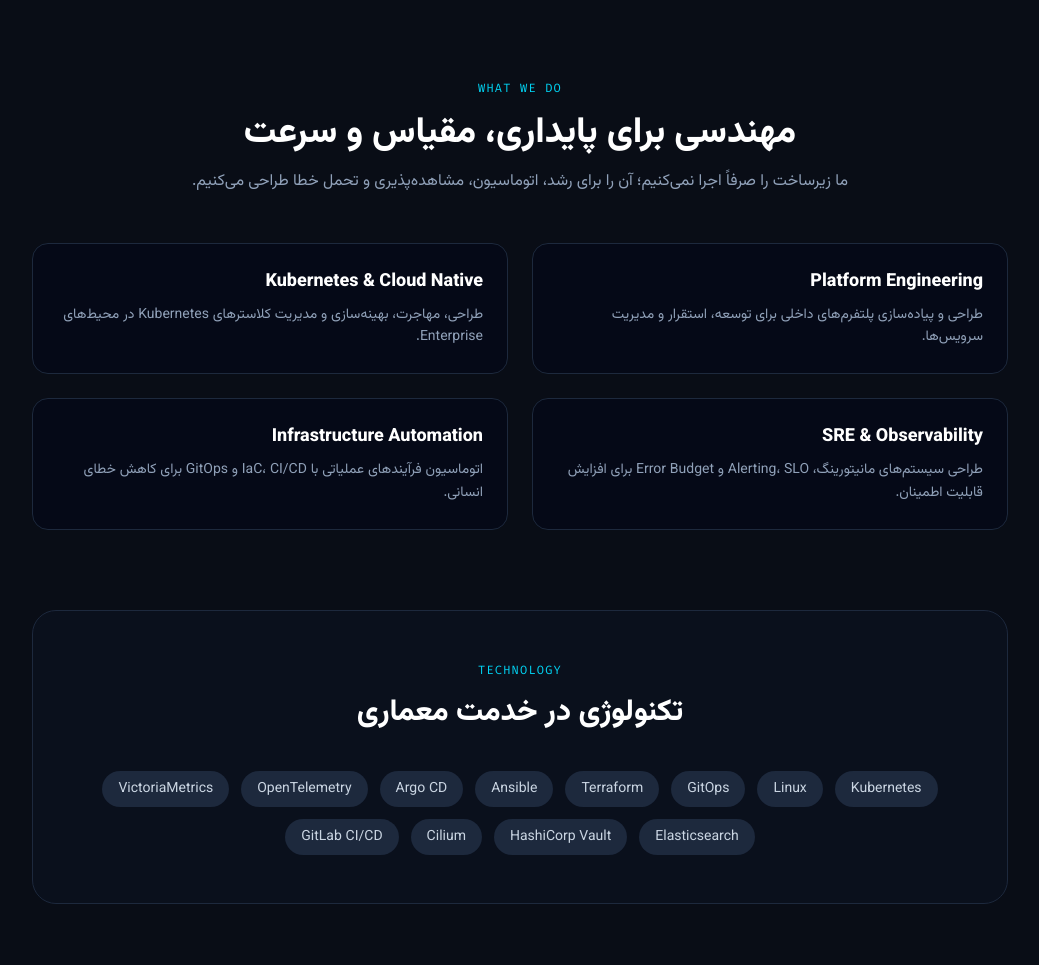
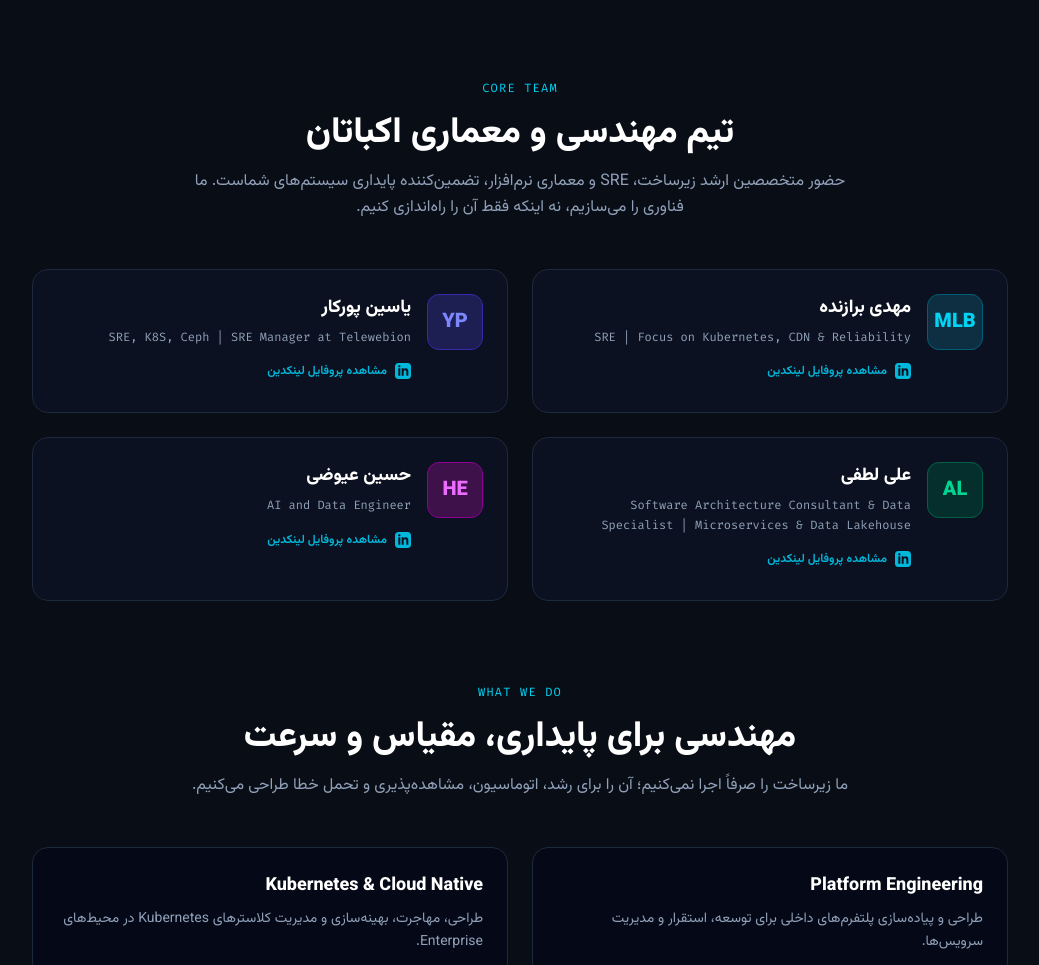
Before and after one commit to mbarazandeh110/ekbatan-website, an Astro site: page /about in a window 1280 px wide. Shown: the part 696-1661 px from the top of the page, without its empty margins (120-1159 px from the left). Built offline with nearby package versions, Linux system fonts and the light colour scheme; Astro itself is replaced by a stand-in of ours.

Commit message:
update about

```diff
--- a/src/pages/about.astro
+++ b/src/pages/about.astro
@@ -2,6 +2,42 @@
 import Layout from '../layouts/Layout.astro';
 import Navbar from '../components/Navbar.astro';
 import Footer from '../components/Footer.astro';
+
+// تعریف ساختار داده‌های تیم برای رندرینگ داینامیک و رعایت اصل DRY
+const teamMembers = [
+  {
+    name: "مهدی برازنده",
+    initials: "MLB",
+    colorClass: "text-cyan-400 bg-cyan-900/50 border-cyan-800",
+    hoverClass: "group-hover:text-cyan-300",
+    headline: "SRE | Focus on Kubernetes, CDN & Reliability",
+    linkedin: "https://www.linkedin.com/in/mahdi-barazandeh/"
+  },
+  {
+    name: "یاسین پورکار",
+    initials: "YP",
+    colorClass: "text-indigo-400 bg-indigo-900/50 border-indigo-800",
+    hoverClass: "group-hover:text-indigo-300",
+    headline: "SRE, K8S, Ceph | SRE Manager at Telewebion",
+    linkedin: "https://www.linkedin.com/in/yasinporkar/"
+  },
+  {
+    name: "علی لطفی",
+    initials: "AL",
+    colorClass: "text-emerald-400 bg-emerald-900/50 border-emerald-800",
+    hoverClass: "group-hover:text-emerald-300",
+    headline: "Software Architecture Consultant & Data Specialist | Microservices & Data Lakehouse",
+    linkedin: "https://www.linkedin.com/in/csalilotfi/"
+  },
+  {
+    name: "حسین عیوضی",
+    initials: "HE",
+    colorClass: "text-fuchsia-400 bg-fuchsia-900/50 border-fuchsia-800",
+    hoverClass: "group-hover:text-fuchsia-300",
+    headline: "AI and Data Engineer",
+    linkedin: "https://www.linkedin.com/in/hossein-eyvazi-7908231b8/"
+  }
+];
 ---
 
 <Layout
@@ -57,6 +93,44 @@
       </article>
     </section>
 
+    <!-- Engineering Team -->
+    <section class="mb-20">
+      <div class="text-center mb-12">
+        <span class="text-xs font-mono text-cyan-400 tracking-widest uppercase">CORE TEAM</span>
+        <h2 class="text-3xl md:text-4xl font-bold text-white mt-3">تیم مهندسی و معماری اکباتان</h2>
+        <p class="text-slate-400 mt-4 max-w-2xl mx-auto leading-relaxed">
+          حضور متخصصین ارشد زیرساخت، SRE و معماری نرم‌افزار، تضمین‌کننده پایداری سیستم‌های شماست. ما فناوری را می‌سازیم، نه اینکه فقط آن را راه‌اندازی کنیم.
+        </p>
+      </div>
+
+      <div class="grid grid-cols-1 md:grid-cols-2 gap-6">
+        {teamMembers.map((member) => (
+          <div class="bg-slate-900/50 border border-slate-800 p-6 rounded-2xl hover:border-cyan-500/40 transition-colors flex items-start gap-4 group">
+            <div class={`w-14 h-14 rounded-xl border flex items-center justify-center font-black text-xl shrink-0 ${member.colorClass}`}>
+              {member.initials}
+            </div>
+            <div>
+              <h3 class={`text-lg font-bold text-white transition-colors ${member.hoverClass}`}>
+                {member.name}
+              </h3>
+              <p class="text-xs font-mono text-slate-400 mt-1.5 mb-4 leading-relaxed">
+                {member.headline}
+              </p>
+              <a
+                href={member.linkedin}
+                target="_blank"
+                rel="noopener noreferrer"
+                class="inline-flex items-center gap-2 text-xs font-semibold text-cyan-500 hover:text-cyan-400 transition-colors"
+              >
+                <svg class="w-4 h-4" fill="currentColor" viewBox="0 0 24 24"><path d="M19 0h-14c-2.761 0-5 2.239-5 5v14c0 2.761 2.239 5 5 5h14c2.762 0 5-2.239 5-5v-14c0-2.761-2.238-5-5-5zm-11 19h-3v-11h3v11zm-1.5-12.268c-.966 0-1.75-.79-1.75-1.764s.784-1.764 1.75-1.764 1.75.79 1.75 1.764-.783 1.764-1.75 1.764zm13.5 12.268h-3v-5.604c0-3.368-4-3.113-4 0v5.604h-3v-11h3v1.765c1.396-2.586 7-2.777 7 2.476v6.759z"/></svg>
+                مشاهده پروفایل لینکدین
+              </a>
+            </div>
+          </div>
+        ))}
+      </div>
+    </section>
+
     <!-- What We Do -->
     <section class="mb-20">
       <div class="text-center mb-12">
@@ -108,7 +182,7 @@
       <p class="text-slate-400 max-w-2xl mx-auto leading-relaxed mb-8">
         اگر زیرساخت شما با رشد کسب‌وکار پیچیده‌تر شده، زمان آن رسیده است که یک پلتفرم مهندسی‌شده بسازید.
       </p>
-      <a href="/assessment" class="inline-flex items-center justify-center px-7 py-3 rounded-xl bg-cyan-500 hover:bg-cyan-400 text-slate-950 font-bold transition-colors">
+      <a href="/assessment" class="inline-flex items-center justify-center px-7 py-3 rounded-xl bg-cyan-500 hover:bg-cyan-400 text-slate-950 font-bold transition-colors shadow-lg shadow-cyan-500/20">
         شروع یک گفتگو
       </a>
     </section>
```
